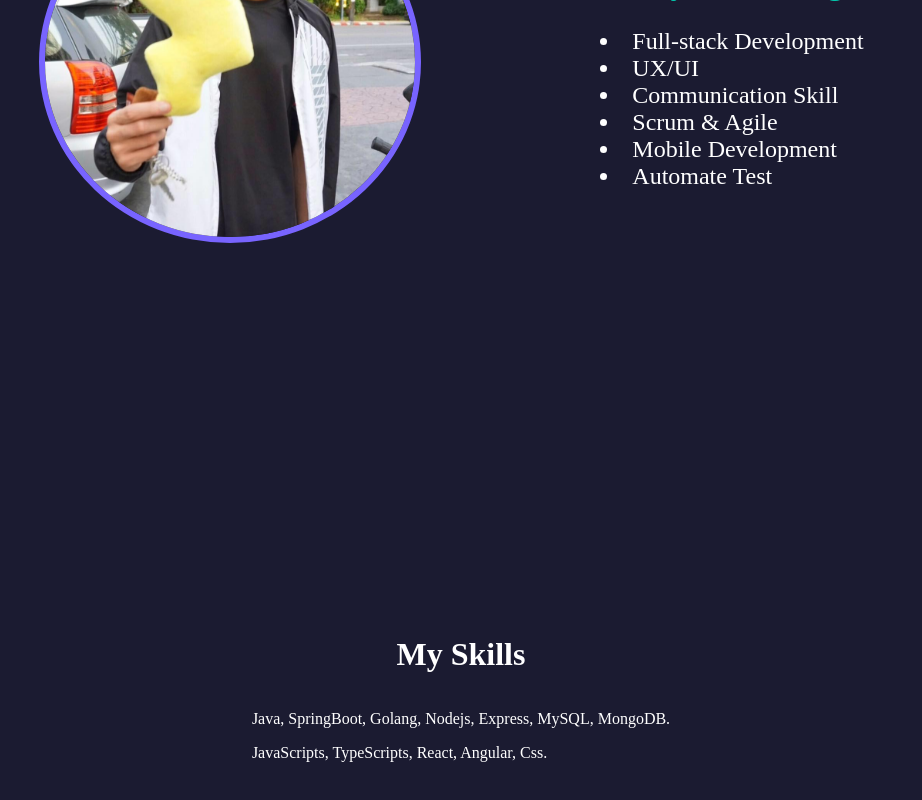
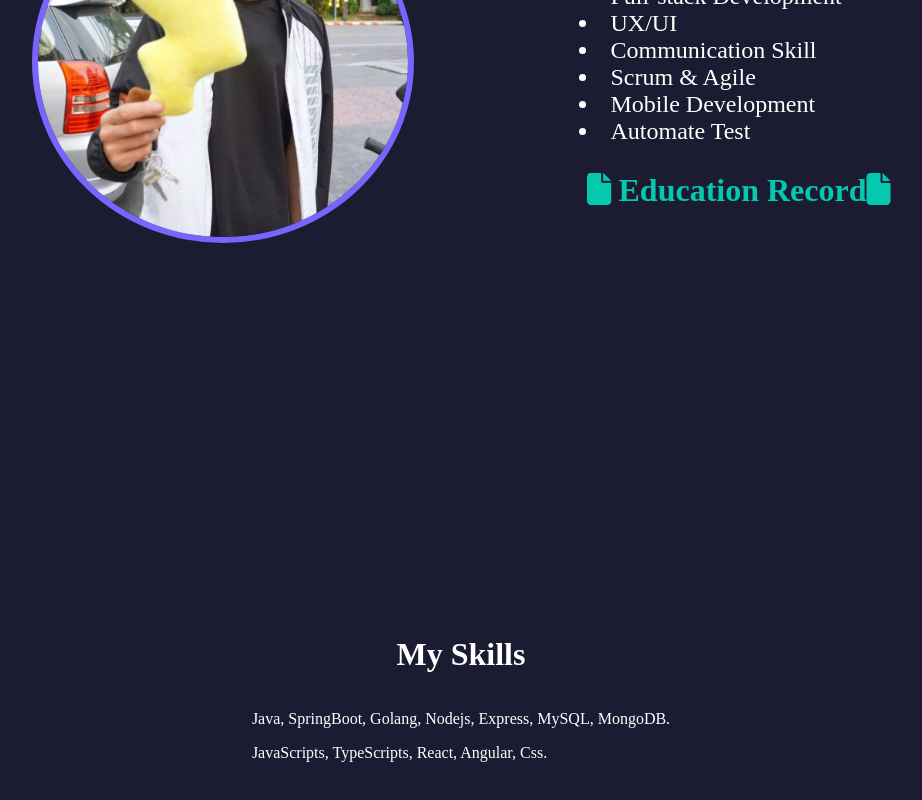
Before and after one commit to NuntapongS/my-portfolio, a React (Create React App) app: page / in a window 1280 px wide. Shown: the part 934-1734 px from the top of the page, without its empty margins (179-1101 px from the left). Built offline with nearby package versions, Linux system fonts and the light colour scheme.

Commit message:
add: education record

```diff
--- a/src/components/whoAmI.tsx
+++ b/src/components/whoAmI.tsx
@@ -45,6 +45,11 @@ const WhoAmI = () => {
             <li> Mobile Development</li>
             <li> Automate Test</li>
           </div>
+
+          <h2 className="title-content">
+            <i className="fa-solid fa-file fa-fw fa-beat"></i>Education Record
+            <i className="fa-solid fa-file"></i>
+          </h2>
         </div>
         <div className="image-content">
           <img src={profile2} className="circle-image" alt="profile2" />
```
